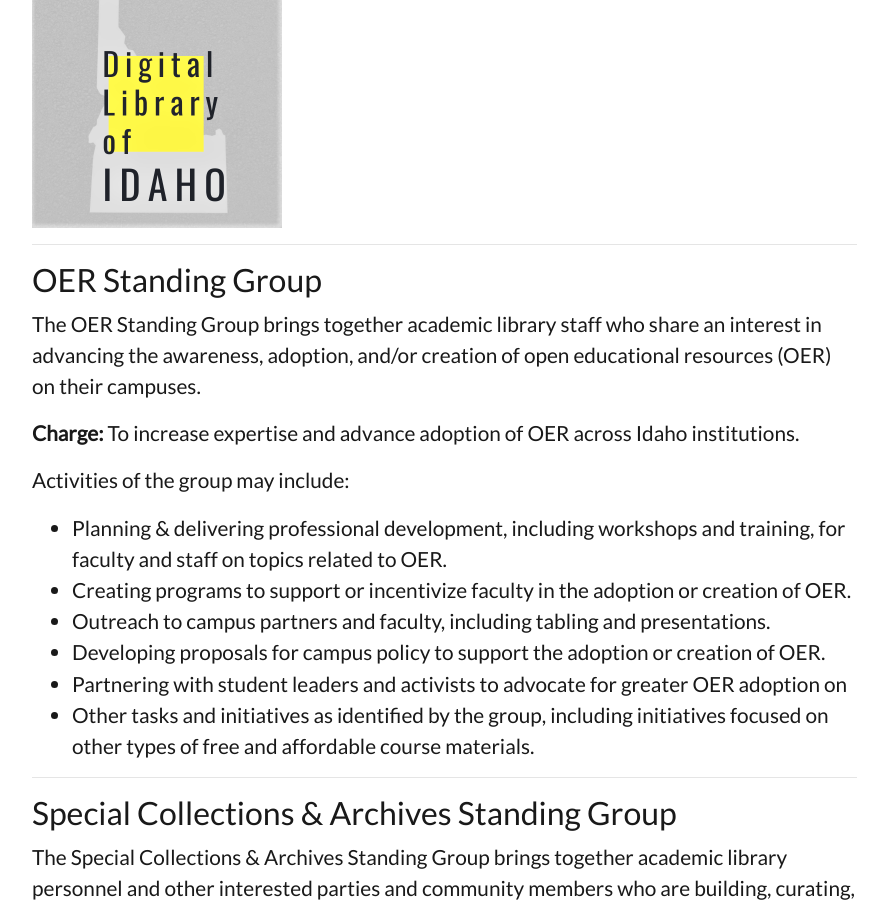
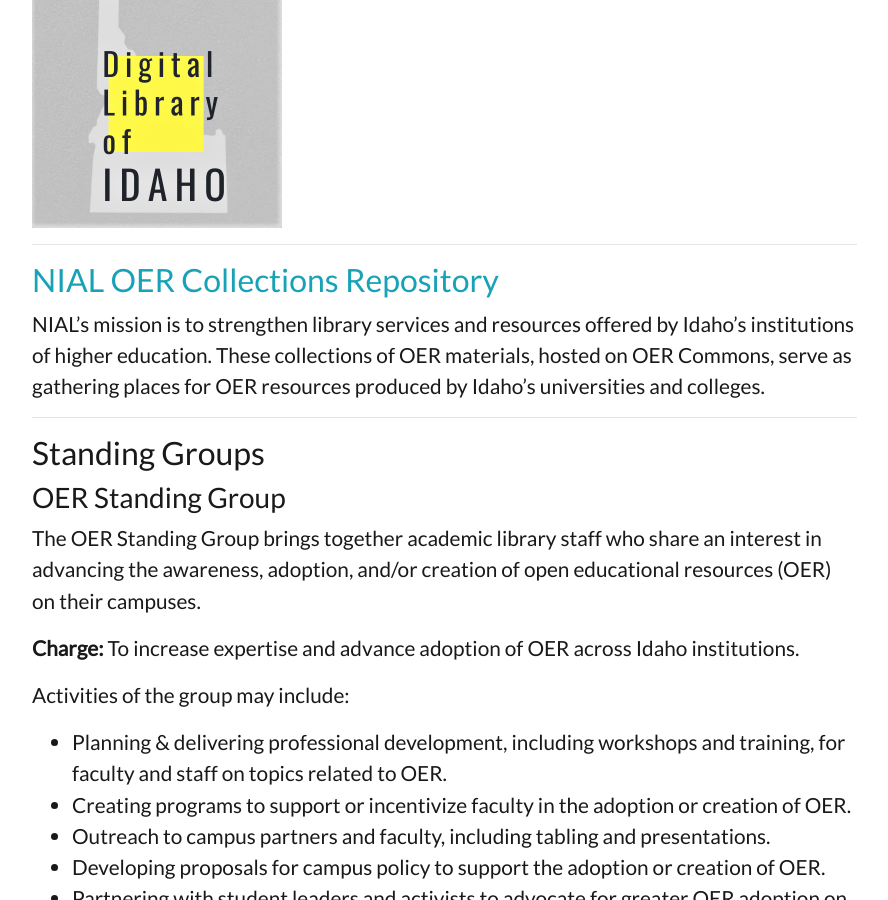
Before and after one commit to bhunter-udiaho/cbsite_source, a Jekyll site: the page built from pages/initiatives.md, in a window 1280 px wide and 900 px high, scrolled down 472 px. Shown: the whole window, without its empty margins (53-941 px from the left). Built offline with Jekyll 4.4.1, drawn with Linux system fonts in a browser that asks for light colours.

Commit message:
Update from Forestry.io Ben Hunter updated pages/initiatives.md

```diff
--- a/pages/initiatives.md
+++ b/pages/initiatives.md
@@ -13,7 +13,15 @@
 
 ***
 
-## OER Standing Group
+## [NIAL OER Collections Repository](https://www.oercommons.org/groups/nial-oer-oa-collections-repository/12773/)
+
+NIAL's mission is to strengthen library services and resources offered by Idaho’s institutions of higher education. These collections of OER materials, hosted on OER Commons, serve as gathering places for OER resources produced by Idaho's universities and colleges.
+
+***
+
+## Standing Groups
+
+### OER Standing Group
 
 The OER Standing Group brings together academic library staff who share an interest in advancing the awareness, adoption, and/or creation of open educational resources (OER) on their campuses.
 
@@ -30,7 +38,7 @@
 
 ***
 
-## Special Collections & Archives Standing Group
+### Special Collections & Archives Standing Group
 
 The Special Collections & Archives Standing Group brings together academic library personnel and other interested parties and community members who are building, curating, and maintaining special collections and archives in Idaho and the region.
 
```
